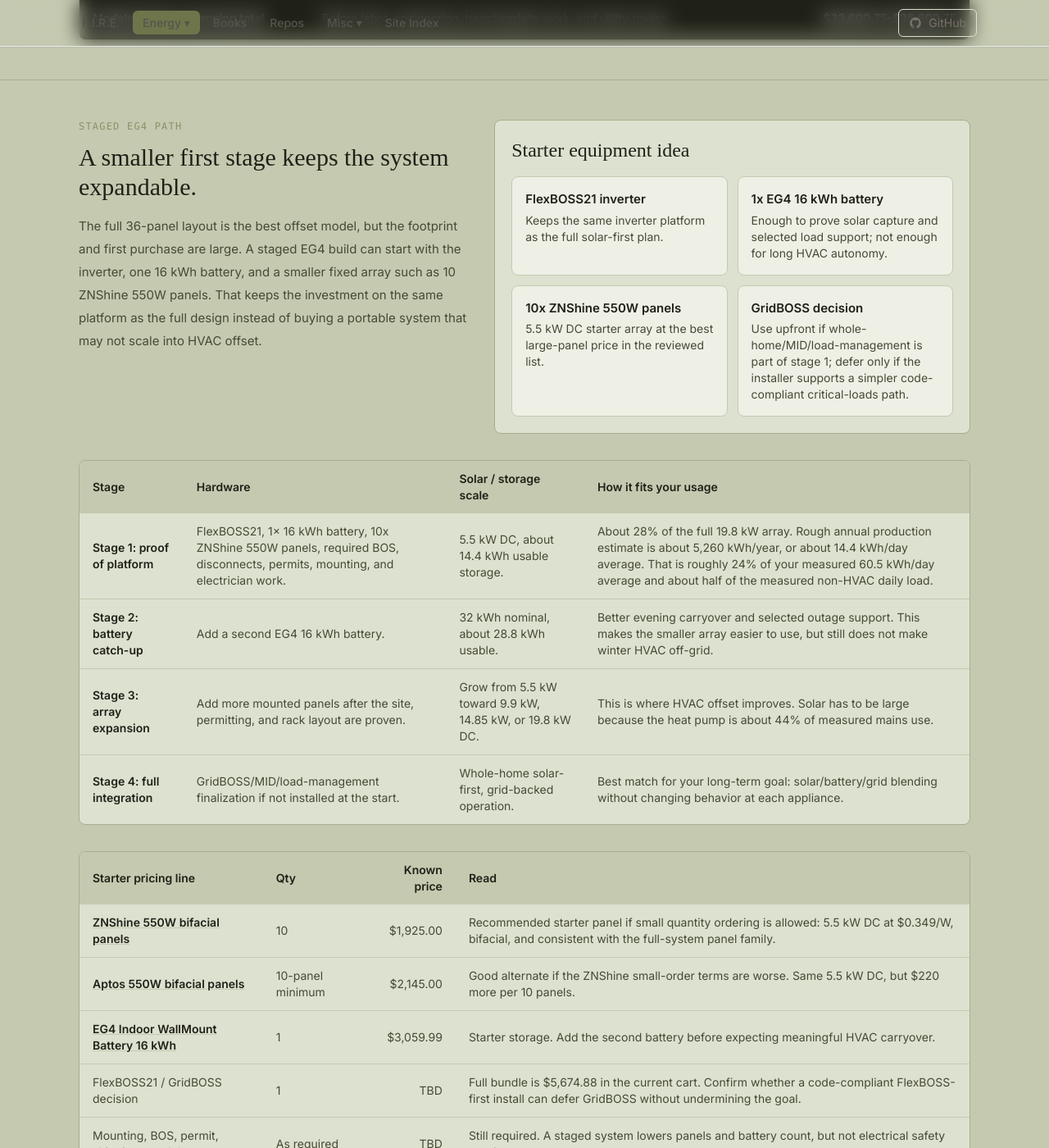
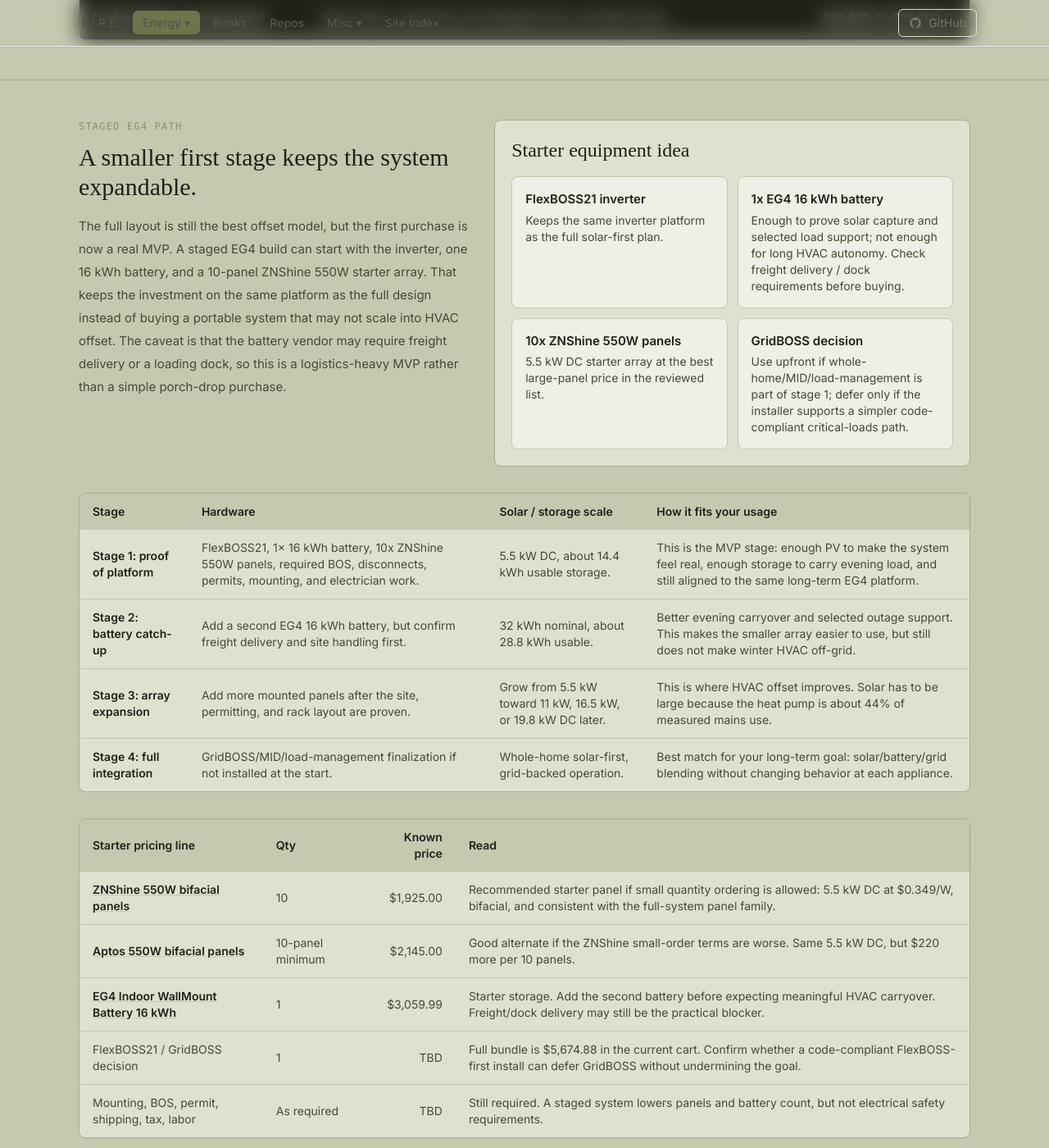
Before and after one commit to techmore/techmore.github.io, a Jekyll site: the page built from pages/energy-monitoring/solar.html, in a window 1280 px wide and 1400 px high, scrolled down 2235 px. Shown: the whole window at 82% size. Built offline with Jekyll 4.4.1, drawn with Linux system fonts in a browser that asks for light colours; nearby versions of some CDN libraries; some web fonts are replaced; some of the changed text lies outside the part shown.

Commit message:
Note EG4 MVP freight constraints

```diff
--- a/pages/energy-monitoring/solar.html
+++ b/pages/energy-monitoring/solar.html
@@ -47,7 +47,7 @@ title: Solar Offset - Techmore
         <p class="font-mono text-xs tracking-widest uppercase text-olive-500">Fit against Emporia data</p>
         <h2 class="mt-3 text-3xl text-olive-950">The design fits offset, not full backup</h2>
         <p class="mt-4 text-olive-800 leading-7">
-          The 36-panel model produces about 51.9 kWh/day on an annual average basis against a measured 60.5 kWh/day house average. That is a strong offset match, but the 178.7 kWh winter peak day shows why HVAC still needs grid fallback.
+          The full EG4 build produces about 51.9 kWh/day on an annual average basis against a measured 60.5 kWh/day house average. That is a strong offset match, but the 178.7 kWh winter peak day shows why HVAC still needs grid fallback.
         </p>
       </div>
       <div class="grid gap-4 sm:grid-cols-2">
@@ -90,9 +90,9 @@ title: Solar Offset - Techmore
       <div class="flex flex-col gap-3 sm:flex-row sm:items-end sm:justify-between">
         <div>
           <p class="font-mono text-xs tracking-widest uppercase text-olive-500">Budget model</p>
-          <h2 class="mt-3 text-3xl text-olive-950">Phase 1 Pricing Snapshot</h2>
+          <h2 class="mt-3 text-3xl text-olive-950">Phase 1 MVP Pricing Snapshot</h2>
         </div>
-        <p class="max-w-xl text-sm text-olive-700">Hardware cart and allowances reviewed May 21, 2026. Installer labor is not included.</p>
+        <p class="max-w-xl text-sm text-olive-700">Hardware cart and allowances reviewed June 14, 2026. Installer labor is not included.</p>
       </div>
 
       <div class="mt-8 overflow-x-auto rounded-lg border border-olive-400">
@@ -107,16 +107,16 @@ title: Solar Offset - Techmore
           </thead>
           <tbody class="divide-y divide-olive-300 bg-olive-200 text-olive-800">
             <tr>
-              <td class="px-4 py-3"><a class="font-semibold text-olive-950 underline decoration-olive-300 hover:text-olive-700" href="https://signaturesolar.com/pallet-of-znshine-550w-bifacial-solar-panels-36-panels/">ZNShine 550W bifacial panel pallet</a></td>
-              <td class="px-4 py-3">19.8 kW DC array, 36 panels</td>
+              <td class="px-4 py-3"><a class="font-semibold text-olive-950 underline decoration-olive-300 hover:text-olive-700" href="https://signaturesolar.com/znshine-550w-bifacial-solar-panel/">ZNShine 550W bifacial solar panel</a></td>
+              <td class="px-4 py-3">10 panels, 5.5 kW DC starter array</td>
               <td class="px-4 py-3">1</td>
-              <td class="px-4 py-3 text-right">$6,732.00</td>
+              <td class="px-4 py-3 text-right">$1,925.00</td>
             </tr>
             <tr>
               <td class="px-4 py-3"><a class="font-semibold text-olive-950 underline decoration-olive-300 hover:text-olive-700" href="https://signaturesolar.com/eg4-indoor-wallmount-battery-48v-314ah-16kwh-indoor-heated-ul1973-ul9540a/">EG4 Indoor WallMount Battery 16 kWh</a></td>
               <td class="px-4 py-3">Evening carryover and peak support</td>
-              <td class="px-4 py-3">2</td>
-              <td class="px-4 py-3 text-right">$6,119.98</td>
+              <td class="px-4 py-3">1</td>
+              <td class="px-4 py-3 text-right">$3,399.99</td>
             </tr>
             <tr>
               <td class="px-4 py-3"><a class="font-semibold text-olive-950 underline decoration-olive-300 hover:text-olive-700" href="https://signaturesolar.com/eg4-flexboss21-inverter-v1-1-eg4-gridboss-mid-v3-1-bndl-e00019-3-1/">EG4 FlexBOSS21 + GridBOSS MID bundle</a></td>
@@ -133,12 +133,12 @@ title: Solar Offset - Techmore
             <tr>
               <td class="px-4 py-3"><a class="font-semibold text-olive-950 underline decoration-olive-300 hover:text-olive-700" href="https://signaturesolar.com/staubli-mc4-connectors-male-and-female-12awg-10awg/">Staubli MC4 connector pairs</a></td>
               <td class="px-4 py-3">PV connector allowance</td>
-              <td class="px-4 py-3">36</td>
+              <td class="px-4 py-3">10</td>
               <td class="px-4 py-3 text-right">$165.60</td>
             </tr>
             <tr>
               <td class="px-4 py-3"><a class="font-semibold text-olive-950 underline decoration-olive-300 hover:text-olive-700" href="https://signaturesolar.com/chiko-usa-groundflex-u2v-solar-panel-ground-mount-kit-large-module-version/">Chiko GroundFlex U2V high-wind mount, 30-panel</a></td>
-              <td class="px-4 py-3">Primary ground rack block</td>
+              <td class="px-4 py-3">Starter ground rack block</td>
               <td class="px-4 py-3">1</td>
               <td class="px-4 py-3 text-right">$6,230.00</td>
             </tr>
@@ -158,7 +158,7 @@ title: Solar Offset - Techmore
               <td class="px-4 py-3 font-semibold text-olive-950">Current cart subtotal</td>
               <td class="px-4 py-3">Before shipping and tax</td>
               <td class="px-4 py-3"></td>
-              <td class="px-4 py-3 text-right font-semibold text-olive-950">$27,570.45</td>
+              <td class="px-4 py-3 text-right font-semibold text-olive-950">$10,999.87</td>
             </tr>
             <tr>
               <td class="px-4 py-3">Shipping</td>
@@ -176,7 +176,7 @@ title: Solar Offset - Techmore
               <td class="px-4 py-3 font-semibold text-olive-950">Quoted cart total</td>
               <td class="px-4 py-3">Hardware, racks, shipping, and tax</td>
               <td class="px-4 py-3"></td>
-              <td class="px-4 py-3 text-right font-semibold text-olive-950">$31,540.15</td>
+              <td class="px-4 py-3 text-right font-semibold text-olive-950">$12,200.87</td>
             </tr>
             <tr>
               <td class="px-4 py-3">Electrical balance-of-system allowance</td>
@@ -208,7 +208,7 @@ title: Solar Offset - Techmore
         <p class="font-mono text-xs tracking-widest uppercase text-olive-500">Staged EG4 path</p>
         <h2 class="mt-3 text-3xl text-olive-950">A smaller first stage keeps the system expandable.</h2>
         <p class="mt-4 text-olive-800 leading-7">
-          The full 36-panel layout is the best offset model, but the footprint and first purchase are large. A staged EG4 build can start with the inverter, one 16 kWh battery, and a smaller fixed array such as 10 ZNShine 550W panels. That keeps the investment on the same platform as the full design instead of buying a portable system that may not scale into HVAC offset.
+          The full layout is still the best offset model, but the first purchase is now a real MVP. A staged EG4 build can start with the inverter, one 16 kWh battery, and a 10-panel ZNShine 550W starter array. That keeps the investment on the same platform as the full design instead of buying a portable system that may not scale into HVAC offset. The caveat is that the battery vendor may require freight delivery or a loading dock, so this is a logistics-heavy MVP rather than a simple porch-drop purchase.
         </p>
       </div>
       <div class="rounded-lg border border-olive-400 bg-olive-200 p-5">
@@ -220,7 +220,7 @@ title: Solar Offset - Techmore
           </div>
           <div class="rounded-lg border border-olive-300 bg-olive-100 p-4">
             <p class="font-semibold text-olive-950">1x EG4 16 kWh battery</p>
-            <p class="mt-1 text-sm text-olive-800">Enough to prove solar capture and selected load support; not enough for long HVAC autonomy.</p>
+            <p class="mt-1 text-sm text-olive-800">Enough to prove solar capture and selected load support; not enough for long HVAC autonomy. Check freight delivery / dock requirements before buying.</p>
           </div>
           <div class="rounded-lg border border-olive-300 bg-olive-100 p-4">
             <p class="font-semibold text-olive-950">10x ZNShine 550W panels</p>
@@ -249,18 +249,18 @@ title: Solar Offset - Techmore
             <td class="px-4 py-3 font-semibold text-olive-950">Stage 1: proof of platform</td>
             <td class="px-4 py-3">FlexBOSS21, 1x 16 kWh battery, 10x ZNShine 550W panels, required BOS, disconnects, permits, mounting, and electrician work.</td>
             <td class="px-4 py-3">5.5 kW DC, about 14.4 kWh usable storage.</td>
-            <td class="px-4 py-3">About 28% of the full 19.8 kW array. Rough annual production estimate is about 5,260 kWh/year, or about 14.4 kWh/day average. That is roughly 24% of your measured 60.5 kWh/day average and about half of the measured non-HVAC daily load.</td>
+            <td class="px-4 py-3">This is the MVP stage: enough PV to make the system feel real, enough storage to carry evening load, and still aligned to the same long-term EG4 platform.</td>
           </tr>
           <tr>
             <td class="px-4 py-3 font-semibold text-olive-950">Stage 2: battery catch-up</td>
-            <td class="px-4 py-3">Add a second EG4 16 kWh battery.</td>
+            <td class="px-4 py-3">Add a second EG4 16 kWh battery, but confirm freight delivery and site handling first.</td>
             <td class="px-4 py-3">32 kWh nominal, about 28.8 kWh usable.</td>
             <td class="px-4 py-3">Better evening carryover and selected outage support. This makes the smaller array easier to use, but still does not make winter HVAC off-grid.</td>
           </tr>
           <tr>
             <td class="px-4 py-3 font-semibold text-olive-950">Stage 3: array expansion</td>
             <td class="px-4 py-3">Add more mounted panels after the site, permitting, and rack layout are proven.</td>
-            <td class="px-4 py-3">Grow from 5.5 kW toward 9.9 kW, 14.85 kW, or 19.8 kW DC.</td>
+            <td class="px-4 py-3">Grow from 5.5 kW toward 11 kW, 16.5 kW, or 19.8 kW DC later.</td>
             <td class="px-4 py-3">This is where HVAC offset improves. Solar has to be large because the heat pump is about 44% of measured mains use.</td>
           </tr>
           <tr>
@@ -300,7 +300,7 @@ title: Solar Offset - Techmore
             <td class="px-4 py-3"><a class="font-semibold text-olive-950 underline decoration-olive-300 hover:text-olive-700" href="https://signaturesolar.com/eg4-indoor-wallmount-battery-48v-314ah-16kwh-indoor-heated-ul1973-ul9540a/">EG4 Indoor WallMount Battery 16 kWh</a></td>
             <td class="px-4 py-3">1</td>
             <td class="px-4 py-3 text-right">$3,059.99</td>
-            <td class="px-4 py-3">Starter storage. Add the second battery before expecting meaningful HVAC carryover.</td>
+            <td class="px-4 py-3">Starter storage. Add the second battery before expecting meaningful HVAC carryover. Freight/dock delivery may still be the practical blocker.</td>
           </tr>
           <tr>
             <td class="px-4 py-3">FlexBOSS21 / GridBOSS decision</td>
@@ -545,7 +545,7 @@ title: Solar Offset - Techmore
         <p class="font-mono text-xs tracking-widest uppercase text-olive-500">Permitting</p>
         <h2 class="mt-3 text-3xl text-olive-950">Tinicum Township review path</h2>
         <p class="mt-4 text-olive-800 leading-7">
-          A six-panel experiment may look minor in the yard, but Tinicum lists solar as a permit item. A 36-panel ground array is about 999 square feet of module surface before row spacing, access paths, trenching, and equipment pads, so it should be treated as a real site-plan project.
+          A six-panel experiment may look minor in the yard, but Tinicum lists solar as a permit item. A larger ground array is about 999 square feet of module surface before row spacing, access paths, trenching, and equipment pads, so it should be treated as a real site-plan project.
         </p>
       </div>
 
@@ -588,7 +588,7 @@ title: Solar Offset - Techmore
           <li><span class="font-semibold text-olive-950">Best string shape:</span> four strings of nine panels, with two strings on MPPT 1 and two strings on MPPT 2.</li>
           <li><span class="font-semibold text-olive-950">Why not ten per string:</span> ten-panel strings create more cold-weather high-voltage risk against protection limits.</li>
           <li><span class="font-semibold text-olive-950">Voltage read:</span> nine panels are about 452V Voc and 377V Vmp at STC.</li>
-          <li><span class="font-semibold text-olive-950">Array sizing:</span> 19.8 kW DC is under the FlexBOSS21 recommended 21 kW STC array power; rear-side bifacial gain may clip at times.</li>
+          <li><span class="font-semibold text-olive-950">Array sizing:</span> 5.5 kW starter PV is comfortably under the FlexBOSS21 ceiling; rear-side bifacial gain may clip at times once the array expands.</li>
           <li><span class="font-semibold text-olive-950">Battery read:</span> two batteries are sized for capture and evening carryover, not full winter HVAC autonomy.</li>
         </ul>
       </div>
@@ -627,7 +627,7 @@ title: Solar Offset - Techmore
         <div class="rounded-lg border border-olive-400 bg-olive-200 p-5">
           <p class="font-mono text-xs tracking-widest uppercase text-olive-500">10% cheaper stack</p>
           <p class="mt-2 text-2xl font-semibold text-olive-950">~2028-2030</p>
-          <p class="mt-2 text-sm text-olive-700">A 10% cut means roughly $3.4k-$3.6k off the modeled stack. Panels and batteries may drift down, but mounts, freight, permits, wire, and labor may not.</p>
+          <p class="mt-2 text-sm text-olive-700">A 10% cut means roughly $3.4k-$3.6k off the modeled stack. Panels and batteries may drift down, but mounts, freight, permits, wire, and labor may not. Freight-only delivery can also erase some of the apparent savings.</p>
         </div>
         <div class="rounded-lg border border-olive-400 bg-olive-200 p-5">
           <p class="font-mono text-xs tracking-widest uppercase text-olive-500">Battery price risk</p>
@@ -637,7 +637,7 @@ title: Solar Offset - Techmore
         <div class="rounded-lg border border-olive-400 bg-olive-200 p-5">
           <p class="font-mono text-xs tracking-widest uppercase text-olive-500">Double density</p>
           <p class="mt-2 text-2xl font-semibold text-olive-950">Not soon</p>
-          <p class="mt-2 text-sm text-olive-700">Today the 36-panel pallet is about 999 sq ft. True double-density commercial panels would require roughly twice current module efficiency, which is not a near-term homeowner product.</p>
+          <p class="mt-2 text-sm text-olive-700">The large-array footprint is still about 999 sq ft at full scale. True double-density commercial panels would require roughly twice current module efficiency, which is not a near-term homeowner product.</p>
         </div>
       </div>
 
```
Also changed, not shown: other parts of pages/energy-monitoring/solar.html (+1 -1 lines), pages/energy-monitoring/solar-options.html (+8 -0 lines).
